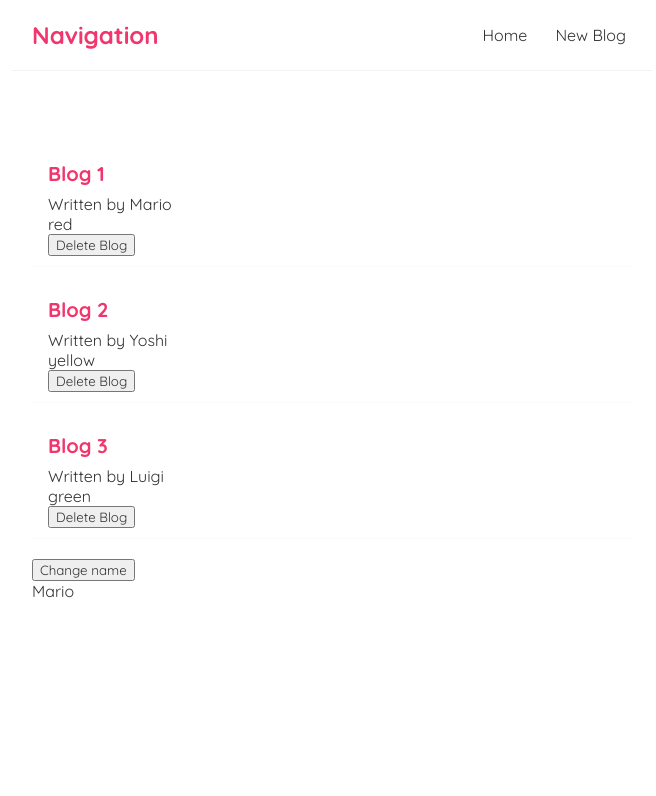
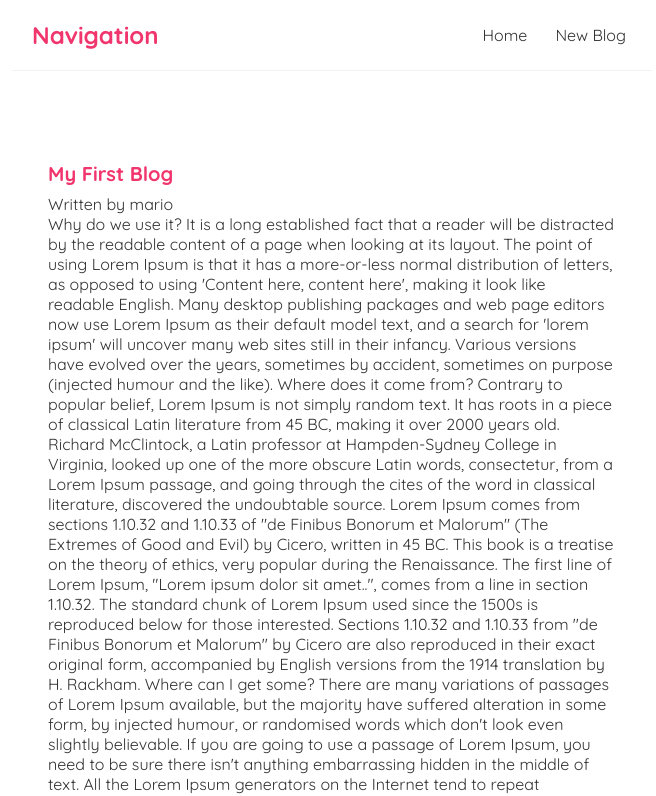
Before and after one commit to nickolasalcazar/react-blog, a React (Create React App) app: page / in a window 1280 px wide. Shown: the top 796 px of the page, without its empty margins (308-964 px from the left). Built offline with nearby package versions, Linux system fonts and the light colour scheme; data requests are answered from the project's data file.

Commit message:
Added fetch requests

```diff
--- a/src/Home.js
+++ b/src/Home.js
@@ -5,13 +5,7 @@
  * The Home component contains all of the content associated with the homepage of the app.
  */
 const Home = () => {
-    const [blogs, setBlogs] = useState([
-        {title: 'Blog 1', body: 'red', author: 'Mario', id: 1},
-        {title: 'Blog 2', body: 'yellow', author: 'Yoshi', id: 2},
-        {title: 'Blog 3', body: 'green', author: 'Luigi', id: 3}
-    ]);
-
-    const [name, setName] = useState('Mario');
+    const [blogs, setBlogs] = useState(null);
 
     const handleDelete = (id) => {
         // Filter for items that do not match the id
@@ -20,14 +14,18 @@
     }
 
     useEffect(() => {
-        console.log('useEffect called');
-    }, [name]);
+        fetch("http://localhost:8000/blogs")
+            .then(response => response.json())
+            .then(data => {
+                console.log(data);
+                setBlogs(data);
+            })
+            .catch(error => console.log(error));
+    }, []);
 
     return (
         <div className='Home'>
-            <BlogList blogs={blogs} title='All Blogs' handleDelete={handleDelete}/>
-            <button onClick={() => setName('Luigi')}>Change name</button>
-            <p>{name}</p>
+            {blogs && <BlogList blogs={blogs} title='All Blogs' handleDelete={handleDelete}/>}
         </div>
     )
 }
```
